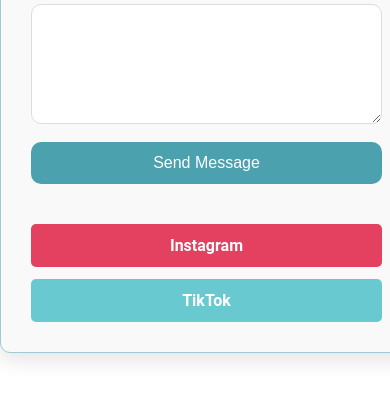
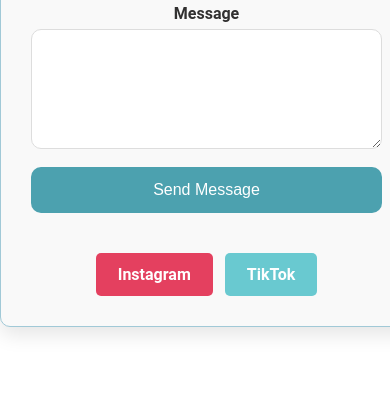
Before and after one commit to jimmyc803/riddlemethis, a plain HTML site: page contactUs.html in a window 390 px wide. Shown: the part 430-830 px from the top of the page. Drawn offline with Linux system fonts and the light colour scheme.

Commit message:
Update contact.css

```diff
--- a/css/contact.css
+++ b/css/contact.css
@@ -158,21 +158,3 @@ button:hover {
 .tiktok:hover {
     background-color: #25A9B7; /* Darker TikTok color on hover */
 }
-
-/* Mobile adjustments */
-@media (max-width: 600px) {
-    /* Adjust the contact form container width */
-    .contact-container {
-        max-width: 400px;
-    }
-
-    /* Adjust the button size */
-    button {
-        padding: 12px 16px;
-    }
-
-    /* Stack the social media buttons vertically on small screens */
-    .social-buttons {
-        flex-direction: column;
-    }
-}
```
